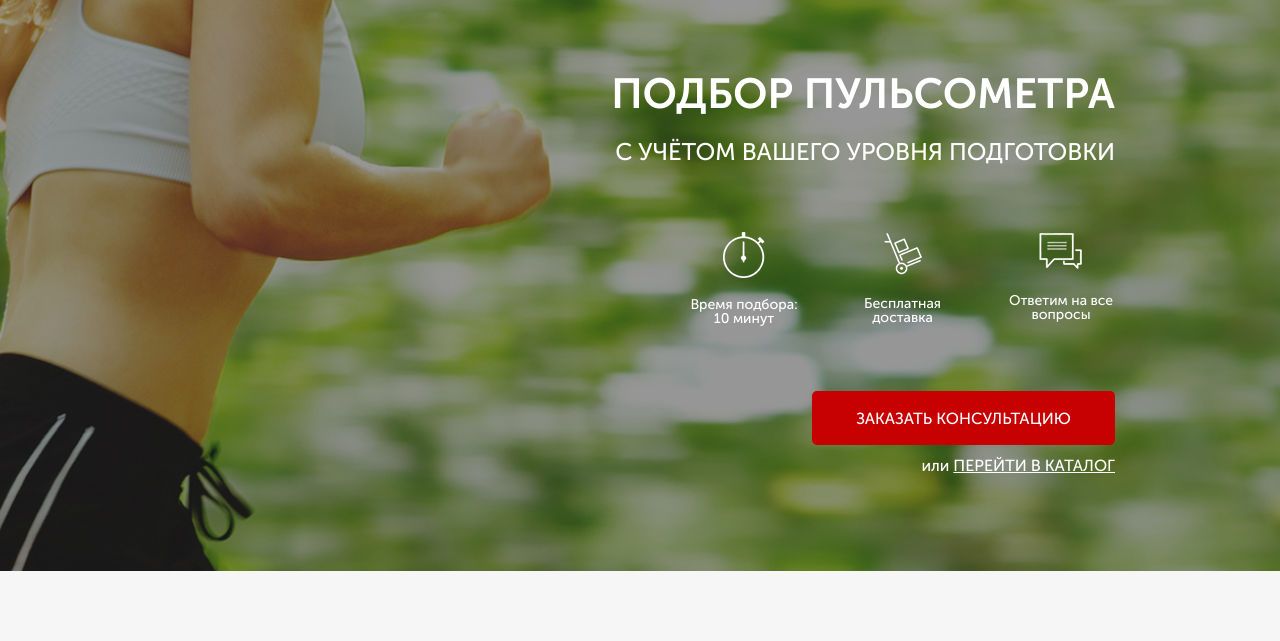
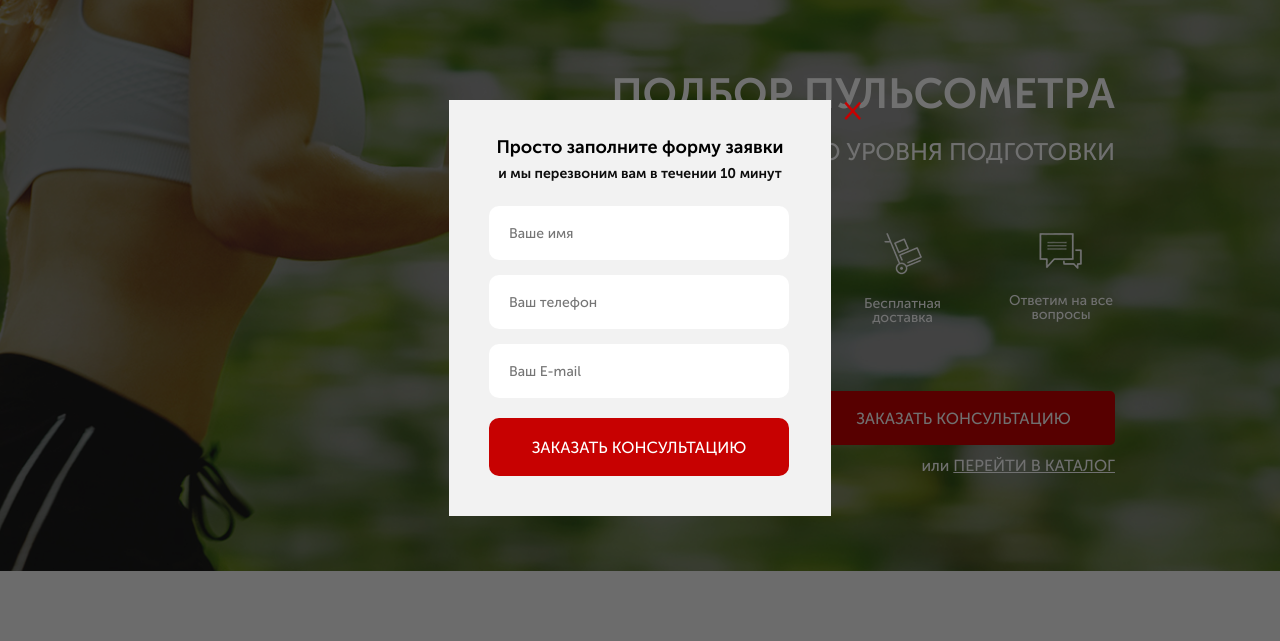
Before and after one commit to Nabopalasar/Pulse, a website: page src/index.html in a window 1280 px wide. Both pictures are taken after a click on the button "ЗАКАЗАТЬ ЗВОНОК". Shown: the part 92-733 px from the top of the page. Drawn offline with nearby package versions, Linux system fonts and the light colour scheme.

Commit message:
Added modal windows

```diff
--- a/src/index.html
+++ b/src/index.html
@@ -24,7 +24,7 @@
                 </div>
                 <div class="header__contacts">
                     <a href="tel:+74999228974" class="header__phone">+7 (499) 922-89-74</a>
-                    <button class="button">заказать звонок</button>
+                    <button data-modal="consultation" class="button">заказать звонок</button>
                 </div>
             </header>
             <div class="promo__wrapper">
@@ -47,7 +47,7 @@
                         на все вопросы
                     </div>
                 </div>
-                <button class="button button_main">ЗАКАЗАТЬ КОНСУЛЬТАЦИЮ</button>
+                <button data-modal="consultation" class="button button_main">ЗАКАЗАТЬ КОНСУЛЬТАЦИЮ</button>
                 <div class="promo__link">
                     или
                     <a href="#">ПЕРЕЙТИ В КАТАЛОГ</a>
@@ -474,17 +474,36 @@
     </footer>
 
     <div class="overlay">
-        <div class="modal">
+        <div class="modal" id="consultation">
             <div class="modal__close">&times;</div>
-            <div class="modal__subtitle"></div>
-            <div class="modal__descr"></div>
-            <form class="feed-form" action="#">
+            <div class="modal__subtitle">Просто заполните форму заявки</div>
+            <div class="modal__descr">и мы перезвоним вам в течении 10 минут</div>
+            <form class="feed-form feed-form_mt25" action="#">
                 <input name="name" required placeholder="Ваше имя" type="text">
                 <input name="phone" required placeholder="Ваш телефон" type="number">
                 <input name="email" required placeholder="Ваш E-mail" type="email">
-                <!-- <input type="submit" value="заказать кОНСУЛЬТАЦИЮ"> -->
                 <button class="button button_submit">заказать кОНСУЛЬТАЦИЮ</button>
             </form>
+        </div>
+
+
+        <div class="modal" id="order">
+            <div class="modal__close">&times;</div>
+            <div class="modal__subtitle">Ваш заказ:</div>
+            <div class="modal__descr">Пульсометр Polar FT1</div>
+            <form class="feed-form feed-form_mt25" action="#">
+                <input name="name" required placeholder="Ваше имя" type="text">
+                <input name="phone" required placeholder="Ваш телефон" type="number">
+                <input name="email" required placeholder="Ваш E-mail" type="email">
+                <button class="button button_submit">Купить</button>
+            </form>
+        </div>
+
+
+        <div class="modal modal_mini" id="thanks">
+            <div class="modal__close">&times;</div>
+            <div class="modal__subtitle">Спасибо за вашу заявку!</div>
+            <div class="modal__descr">Наш менеджер свяжется с вами <br>в ближайшее время!</div>
         </div>
     </div>
 
--- a/src/js/main.js
+++ b/src/js/main.js
@@ -104,3 +104,22 @@ tabsText.forEach(item => {
 });
 //hide slider sptop button
 const spopBtn = document.querySelector('button[data-action]').style.display = 'none';
+
+//MODAL
+document.querySelectorAll('[data-modal=consultation]').forEach(item =>
+  item.addEventListener("click", function() {
+    document.querySelector('.overlay').style.display = 'block';
+    document.querySelector('#consultation').style.display = 'block';
+  }));
+
+document.querySelectorAll('.button_mini').forEach(item => item.addEventListener('click', function() {
+  document.querySelector('.overlay').style.display = 'block';
+  document.querySelector('#order').style.display = 'block';
+}));
+
+document.querySelectorAll('.modal__close').forEach(item => item.addEventListener('click', function() {
+  document.querySelector('.overlay').style.display = 'none';
+  document.querySelector('#consultation').style.display = 'none';
+  document.querySelector('#thanks').style.display = 'none';
+  document.querySelector('#order').style.display = 'none';
+}));
--- a/src/sass/base/_media.sass
+++ b/src/sass/base/_media.sass
@@ -126,3 +126,11 @@
                 display: none
         .review__head img
             display: block
+    .footer__info
+        width: 320px
+        height: 200px
+        padding: 25px 35px
+    .footer__addr
+        margin-bottom: 20px
+    .footer__phone
+        margin-bottom: 20px
--- a/src/sass/blocks/_forms.sass
+++ b/src/sass/blocks/_forms.sass
@@ -15,3 +15,5 @@
         color: #4B4B4B
         &:nth-child(3)
             margin-bottom: 20px
+    &_mt25
+        margin-top: 25px
--- a/src/sass/blocks/_modal.sass
+++ b/src/sass/blocks/_modal.sass
@@ -0,0 +1,42 @@
+.overlay
+    display: none
+    position: fixed
+    width: 100%
+    height: 100%
+    background-color: rgba(0, 0, 0, 0.56)
+    top: 0
+.modal
+    position: absolute
+    top: 50%
+    left: 50%
+    transform: translate(-50%, -50%)
+    width: 382px
+    min-height: 402px
+    background: #F2F2F2
+    padding: 38px 40px 40px 40px
+    &__close
+        position: absolute
+        top: 0
+        right: -31px
+        font-size: 32px
+        line-height: 18px
+        color: $main-color
+        cursor: pointer
+    &__subtitle
+        font-weight: 700
+        font-size: 18px
+        line-height: 19px
+        text-align: center
+        color: #000000
+    &__descr
+        margin-top: 10px
+        font-weight: 700
+        font-size: 14px
+        line-height: 14px
+        text-align: center
+        color: #0D0D0D
+    &_mini
+        min-height: 145px
+
+#consultation, #order, #thanks
+    display: none
```
Also changed, not shown: src/css/style.min.css.
